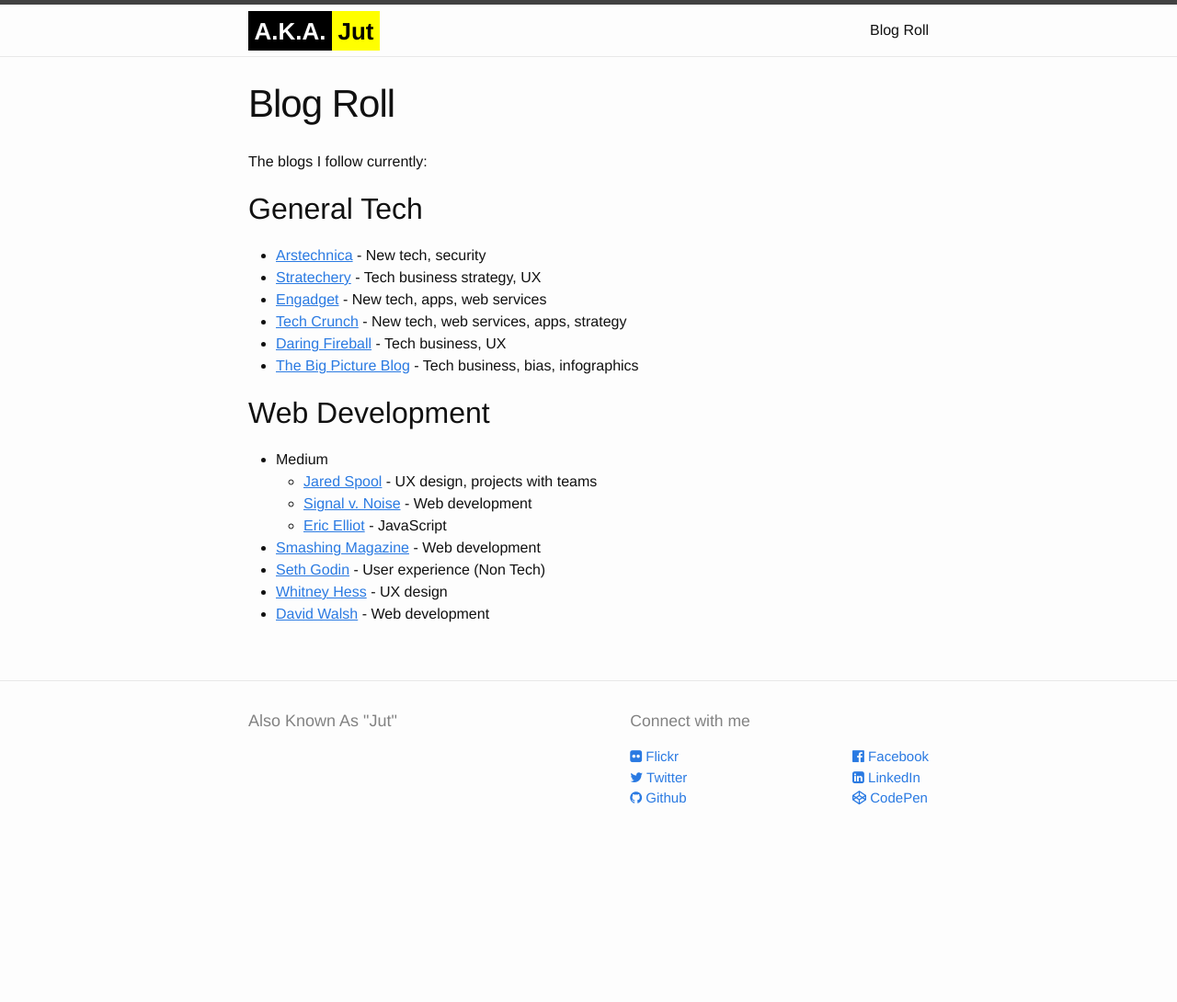
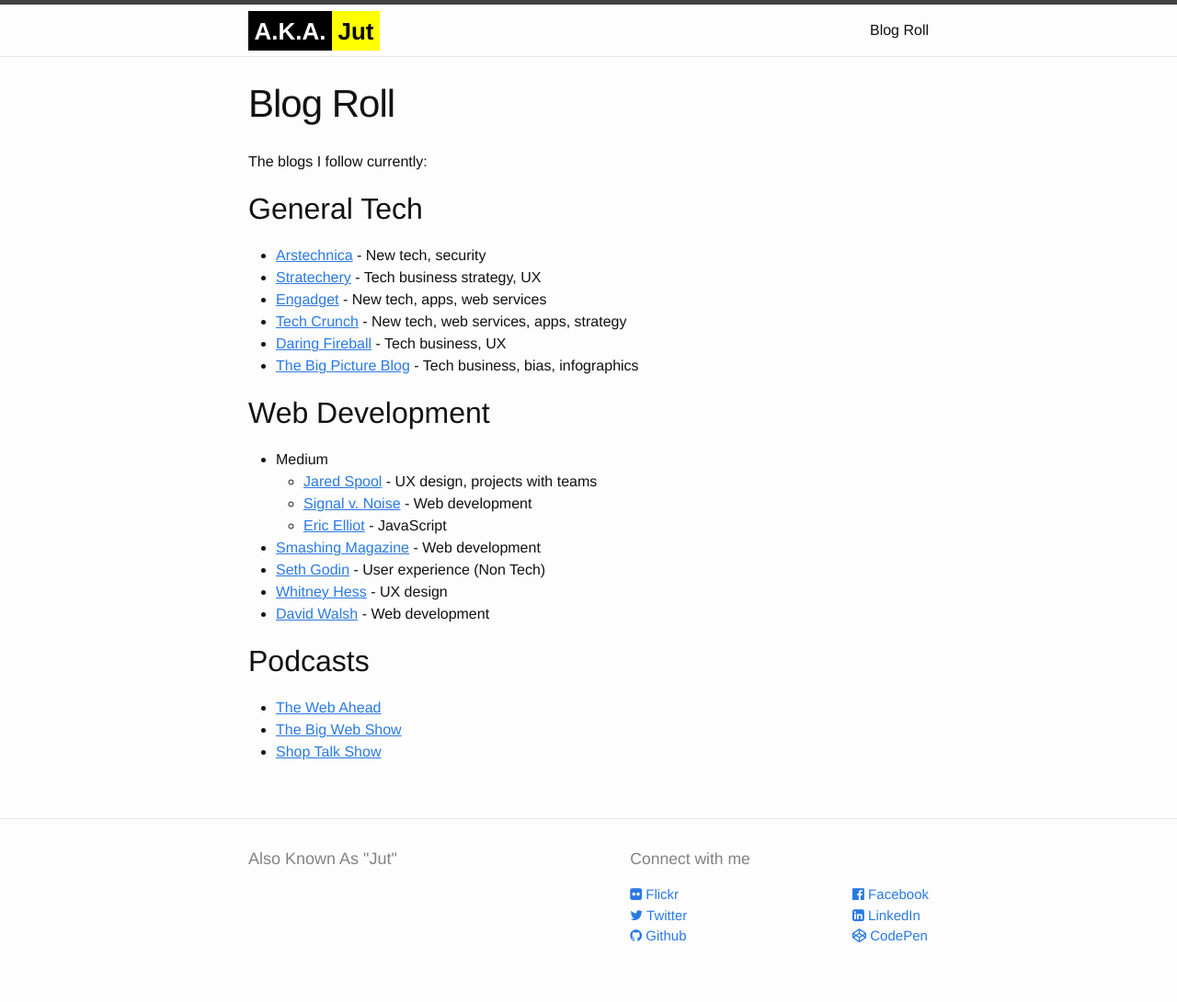
Before and after one commit to akajut/akajut.github.io, a Jekyll site: the page built from blogroll.md, in a window 1280 px wide. Shown: the whole page at 92% size. Built offline with Jekyll 4.4.1, drawn with Linux system fonts in a browser that asks for light colours; nearby versions of some CDN libraries; before the commit the page ends 940 px from its top, so only the background shows below that.

Commit message:
Added Podcasts

```diff
--- a/blogroll.md
+++ b/blogroll.md
@@ -4,6 +4,7 @@
 permalink: /blogroll/
 published: true
 ---
+
 
 
 The blogs I follow currently:
@@ -27,3 +28,9 @@
 * [Seth Godin](http://sethgodin.typepad.com/) - User experience (Non Tech)
 * [Whitney Hess](https://whitneyhess.com/blog/) - UX design
 * [David Walsh](https://davidwalsh.name/) - Web development
+
+Podcasts
+------------
+* [The Web Ahead](http://5by5.tv/webahead)
+* [The Big Web Show](http://5by5.tv/bigwebshow)
+* [Shop Talk Show](http://shoptalkshow.com/)
```
